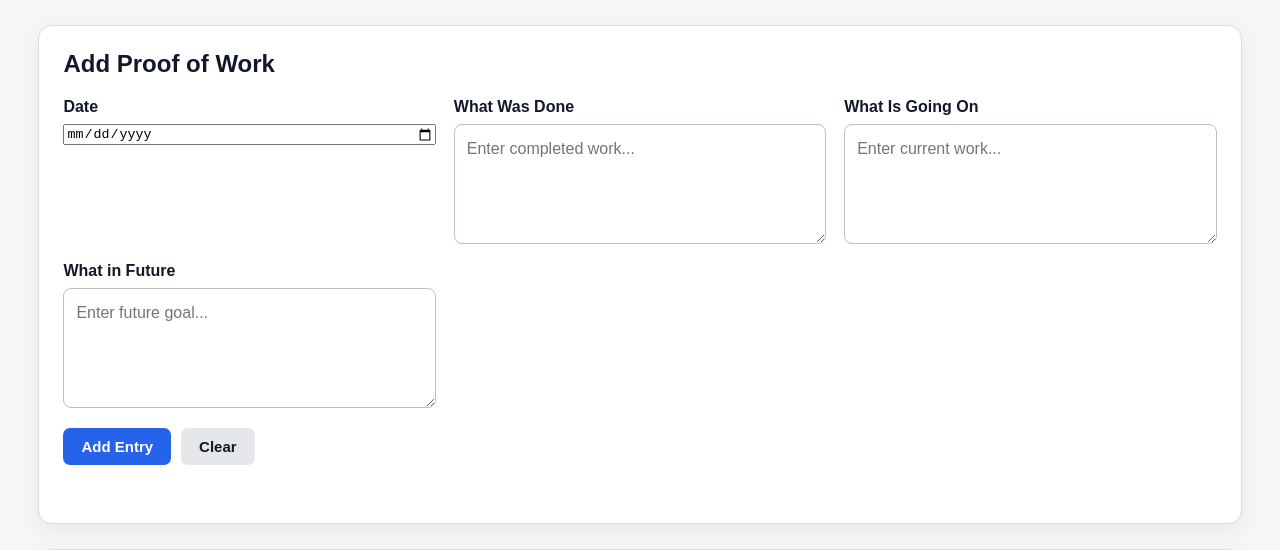
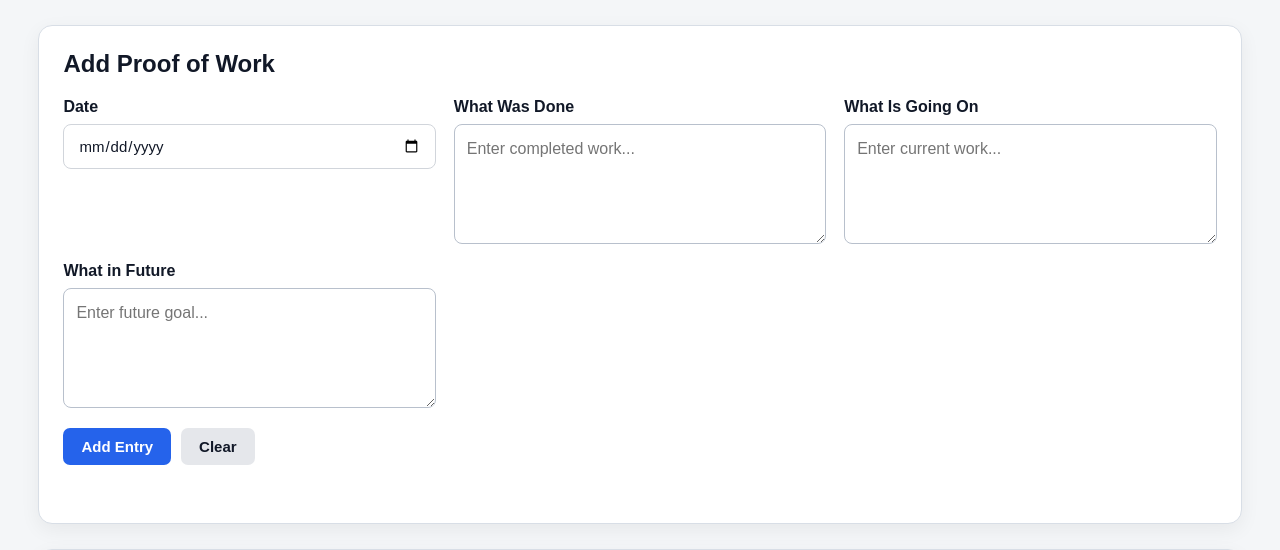
Before and after one commit to Sahil20042007/Proof-of-Work, a plain HTML site: page index.html in a window 1280 px wide. Shown: the part 114-664 px from the top of the page. Drawn offline with Linux system fonts and the light colour scheme.

Commit message:
date CSS added

```diff
--- a/style.css
+++ b/style.css
@@ -346,3 +346,23 @@ tbody tr:hover {
         min-height: 46px;
     }
 }
+
+/* Entry Date */
+#workDate {
+    width: 100%;
+    padding: 12px 14px;
+    border: 1px solid #d1d5db;
+    border-radius: 8px;
+    font-size: 15px;
+    font-family: inherit;
+    background: #ffffff;
+    color: #111827;
+    box-sizing: border-box;
+    cursor: pointer;
+}
+
+#workDate:focus {
+    outline: none;
+    border-color: #2563eb;
+    box-shadow: 0 0 0 3px rgba(37, 99, 235, 0.12);
+}
```
